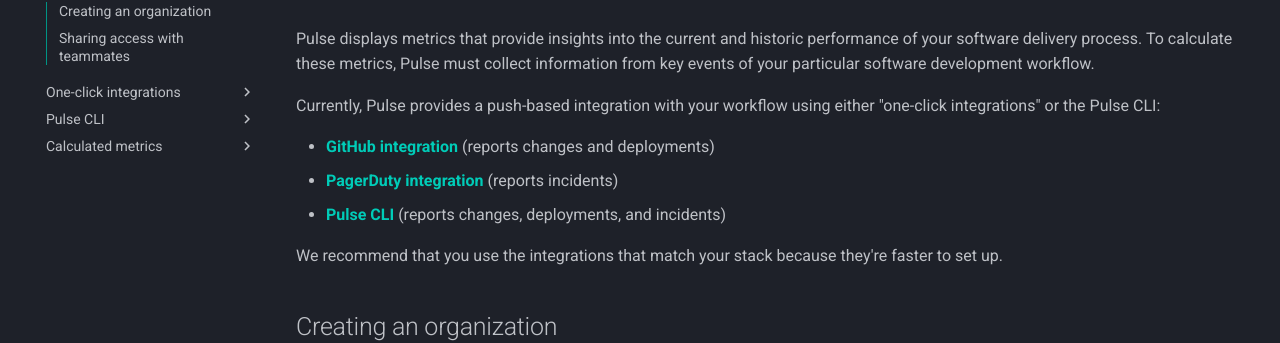
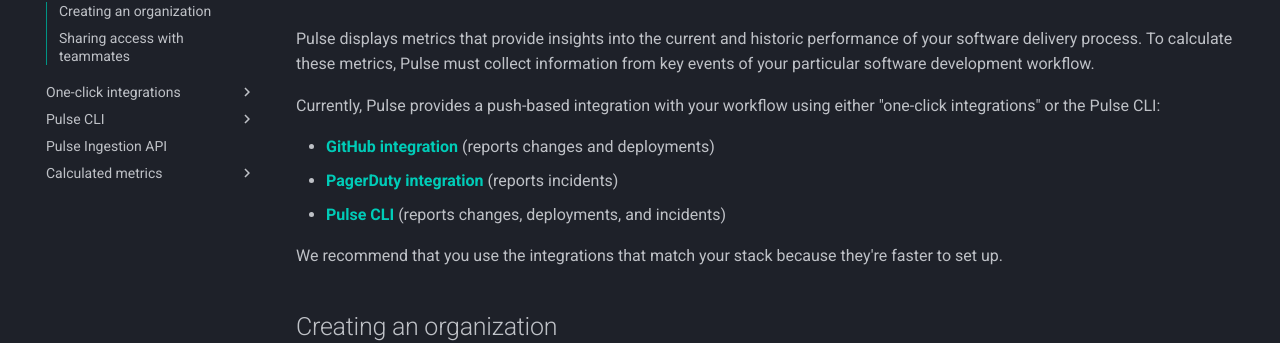
Before and after one commit to codacy/pulse-user-docs, an MkDocs documentation site: the page built from docs/index.md, in a window 1280 px wide. Shown: the part 154-497 px from the top of the page. Built offline with MkDocs 1.6.1 and Material for MkDocs 9.7.7, drawn with Linux system fonts in a browser that asks for light colours.

Commit message:
feature: Add link to Pulse Ingestion API to the navigation tree

```diff
--- a/mkdocs.yml
+++ b/mkdocs.yml
@@ -54,6 +54,7 @@
   - "Pulse CLI":
     - cli/cli.md
     - cli/examples.md
+  - "Pulse Ingestion API": https://ingestion.pulse.codacy.com/v1/api-docs
   - "Calculated metrics":
     - metrics/accelerate.md
     - metrics/lead-time-reviews.md
```
